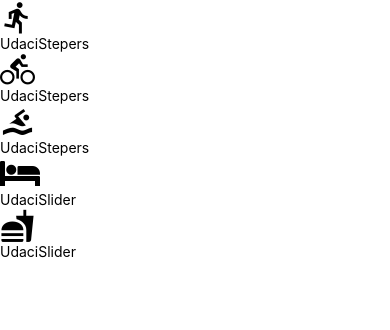
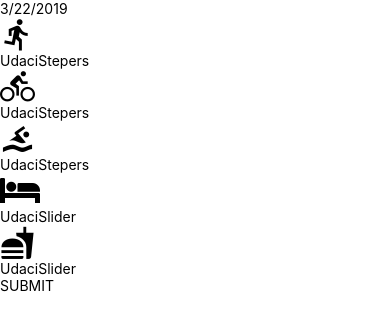
Before and after one commit to tonkunz/rn-nd-udaciFitness, a React Native app: screen / in a window 390 px wide. Shown: the top 330 px of the page. Built offline with nearby package versions, Linux system fonts and the light colour scheme.

Commit message:
Changes for AddEntry-SubmitBtn

```diff
--- a/components/AddEntry.js
+++ b/components/AddEntry.js
@@ -1,10 +1,22 @@
 import React, { Component } from 'react'
-import { Text, View } from 'react-native'
-import { getMetricMetaInfo } from '../utils/helpers'
+import { Text, View, TouchableOpacity } from 'react-native'
+import { getMetricMetaInfo, timeToString } from '../utils/helpers'
 
 //Components
 import UdaciSlider from './UdaciSlider'
 import UdaciStepers from './UdaciStepers'
+import DateHeader from './DateHeader'
+
+function SubmitBtn ({ onPress }) {
+
+  return (
+    <TouchableOpacity
+      onPress={onPress}
+    >
+      <Text>SUBMIT</Text>
+    </TouchableOpacity>
+  )
+}
 
 export default class AddEntry extends Component {
   state = {
@@ -44,11 +56,33 @@ export default class AddEntry extends Component {
     })
   }
 
+  submit = () => {
+    const key = timeToString()
+    const entry = this.state
+
+    // Update Redux
+
+    this.setState({
+      run: 0,
+      bike: 0,
+      swim: 0,
+      sleep: 0,
+      eat: 0,
+    })
+
+    // Navigate to Home
+
+    // Save to DB
+
+    // Clearn local notification
+  }
+
   render (){
     const metaInfo = getMetricMetaInfo()
 
     return (
       <View>
+        <DateHeader date={(new Date()).toLocaleDateString()}/>
         {Object.keys(metaInfo).map(key => {
           const { getIcon, type, ...rest} = metaInfo[key]
           const value = this.state[key]
@@ -72,6 +106,7 @@ export default class AddEntry extends Component {
             </View>
           )
         })}
+        <SubmitBtn onPress={this.submit}/>
       </View>
     )
   }
--- /dev/null
+++ b/components/DateHeader.js
@@ -0,0 +1,10 @@
+import React from 'react'
+import { Text } from 'react-native'
+
+export default function DateHeader ({ date }) {
+  return (
+    <Text>
+      {date}
+    </Text>
+  )
+}
```
